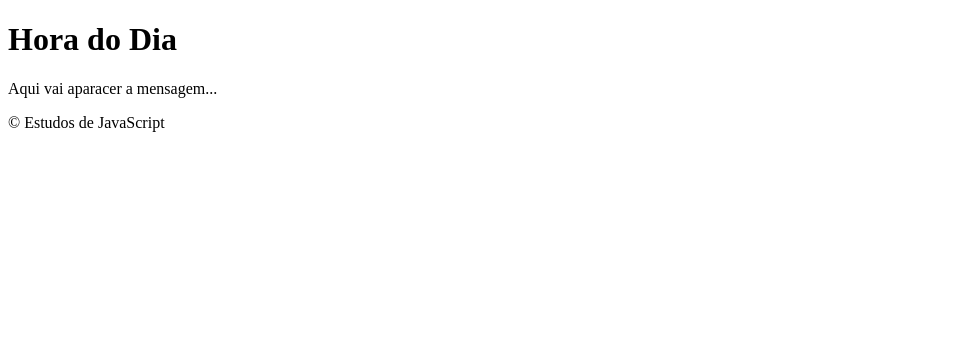
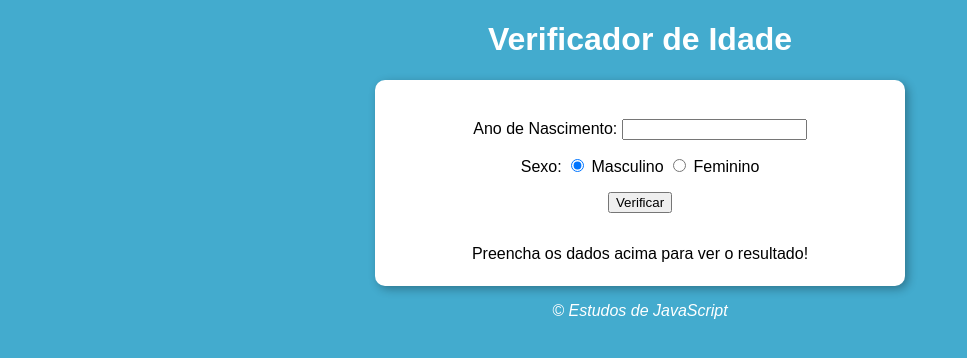
Before and after one commit to edson-alcantara/JavaScrip, a plain HTML site: page Exercicios/Ex014/index.html in a window 1280 px wide. Shown: the whole page, without its empty margins (0-967 px from the left). Drawn offline with Linux system fonts and the light colour scheme.

Commit message:
Verificador de Idade

```diff
--- a/Exercicios/Ex014/estilos/style.css
+++ b/Exercicios/Ex014/estilos/style.css
@@ -0,0 +1,30 @@
+@charset "UTF-8";
+
+body{
+    background: rgb(67, 171, 206);
+    font-family: Arial, Helvetica, sans-serif;
+}
+
+header{
+    text-align: center;
+    color: white;
+}
+
+section{
+    background-color: white;
+    border-radius: 10px;
+    padding: 15px;
+    width: 500px;
+    margin: auto;
+    box-shadow: 3px 3px 10px rgba(0, 0, 0, 0.308);
+}
+div{
+    text-align: center;
+    padding: 8px;
+}
+
+footer{
+    color: white;
+    text-align: center;
+    font-style: italic;
+}
--- a/Exercicios/Ex014/index.html
+++ b/Exercicios/Ex014/index.html
@@ -3,20 +3,32 @@
 <head>
     <meta charset="UTF-8">
     <meta name="viewport" content="width=device-width, initial-scale=1.0">
-    <title>Hora do Dia</title>
+    <title>Verificador de Idade</title>
     <link rel="stylesheet" href="estilos/style.css">
 </head>
 <body onload="carregar()">
     <header>
-        <h1>Hora do Dia</h1>
+        <h1>Verificador de Idade</h1>
     </header>
     <main>
         <section>
             <div>
-                Aqui vai aparacer a mensagem...
+                <p>Ano de Nascimento:
+                    <input type="number" name="ano" id="ano">
+                </p>
+                <p>Sexo:
+                    <input type="radio" name="radsex" id="mas" checked>
+                    <label for="mas">Masculino</label>
+                    <input type="radio" name="radsex" id="fem">
+                    <label for="fem">Feminino</label>
+                </p>
+                <p>
+                    <input type="button" value="Verificar" onclick="verificar()">
+                </p>
+
             </div>
-            <div>
-
+            <div id="res">
+                Preencha os dados acima para ver o resultado!
             </div>
         </section>
     </main>
--- a/Exercicios/Ex014/script.js
+++ b/Exercicios/Ex014/script.js
@@ -0,0 +1,49 @@
+function verificar(){
+    var data = new Date();
+    var ano = data.getFullYear();
+    var fano = document.getElementById('ano');
+    var res = document.getElementById('res');
+    if(fano.value.length == 0 || fano.value > ano){
+        window.alert('[ERRO] Verifique os dados e tente novamente!')
+    }else{
+        var fsex = document.getElementsByName('radsex');
+        var idade = ano - fano.value;
+        var genero = '';
+        var img = document.createElement('img');
+        img.setAttribute('id', 'foto');
+        if(fsex[0].checked){
+            genero = 'Homem';
+            if(idade >= 0 && idade <= 10){
+                //Criança
+                img.setAttribute('src', 'imagens/menino.png')
+            }else if(idade < 21){
+                //Jovem
+                img.setAttribute('src', 'imagens/jovem.h.png')
+            }else if(idade < 50){
+                //Adulto
+                img.setAttribute('src', 'imagens/homem.png')
+            }else{
+                //Idoso
+                img.setAttribute('src', 'imagens/idoso.png')
+            }
+        }else if(fsex[1].checked){
+            genero = 'Mulher';
+            if(idade >= 0 && idade <= 10){
+                //Criança
+                img.setAttribute('src', 'imagens/menina.png')
+            }else if(idade < 21){
+                //Jovem
+                img.setAttribute('src', 'imagens/jovem-m.png')
+            }else if(idade < 50){
+                //Adulto
+                img.setAttribute('src', 'imagens/mulher.png')
+            }else{
+                //Idoso
+                img.setAttribute('src', 'imagens/idosa.png')
+            }
+        }
+        res.style.textAlign = 'center'
+        res.innerHTML = `Detectamos ${genero} com ${idade} anos.`
+        res.appendChild(img)
+    }
+}
```
Also changed, not shown: Exercicios/Ex014/imagens/homem.png (added), Exercicios/Ex014/imagens/idosa.png (added), Exercicios/Ex014/imagens/idoso.png (added), Exercicios/Ex014/imagens/jovem-m.png (added), Exercicios/Ex014/imagens/jovem.h.png (added), Exercicios/Ex014/imagens/menina.png (added), Exercicios/Ex014/imagens/menino.png (added), Exercicios/Ex014/imagens/mulher.png (added).
